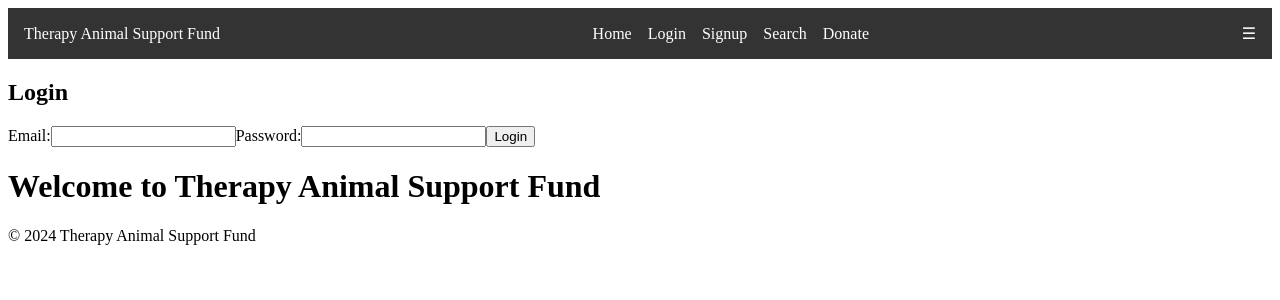
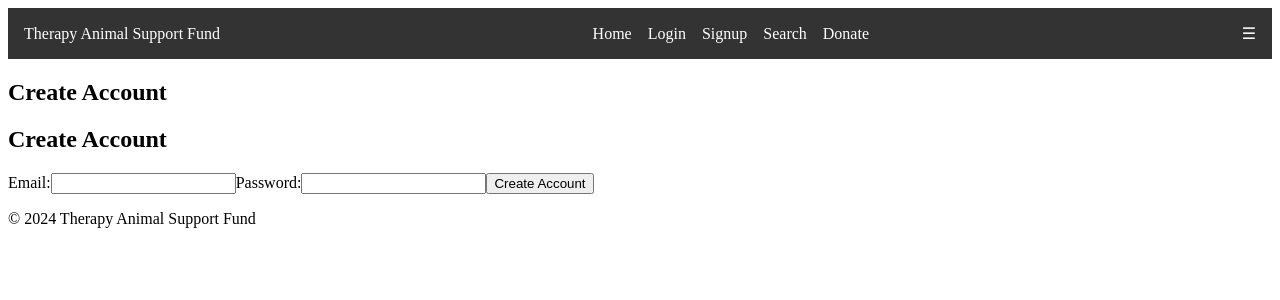
Before and after one commit to pommerpie/You-Have-A-Paw-In-Me, a React (Vite) app in the folder client/: page /signup in a window 1280 px wide. Shown: the top 300 px of the page. Built offline with nearby package versions, Linux system fonts and the light colour scheme.

Commit message:
updates to signup component so page renders

```diff
--- a/client/src/App.jsx
+++ b/client/src/App.jsx
@@ -1,6 +1,6 @@
 // src/App.js
 import React from 'react';
-import { BrowserRouter as Router, Routes, Link } from 'react-router-dom';
+import { BrowserRouter as Router, Routes, Route } from 'react-router-dom';
 import Header from './components/header';
 import Footer from './components/footer';
 import LandingPage from './pages/landingpage';
@@ -12,26 +12,20 @@ import DonationPage from './pages/donationpage';
 
 function App() {
   return (
-    // <Router>
-    //   <div>
-    //     <Header />
-    //     <Switch>
-    //       <Route path="/" exact component={LandingPage} />
-    //       <Route path="/login" component={LoginPage} />
-    //       <Route path="/signup" component={SignupPage} />
-    //       <Route path="/search" component={SearchPage} />
-    //       <Route path="/results" component={ResultsPage} />
-    //       <Route path="/donate" component={DonationPage} />
-    //     </Switch>
-    //     <Footer />
-    //   </div>
-    // </Router>
-    <div>
-      <Header />
-      <LoginPage/>
-       <LandingPage />
-     <Footer />
-    </div>
+    <Router>
+      <>
+        <Header />
+        <Routes>
+          <Route path="/" element={<LandingPage />} />
+          <Route path="/login" element={<LoginPage />} />
+          <Route path="/signup" element={<SignupPage />} />
+          <Route path="/search" element={<SearchPage />} />
+          <Route path="/results" element={<ResultsPage />} />
+          <Route path="/donate" element={<DonationPage />} />
+        </Routes>
+        <Footer />
+      </>
+    </Router>
   );
 }
 
--- a/client/src/components/signupform.jsx
+++ b/client/src/components/signupform.jsx
@@ -8,6 +8,7 @@ import { ADD_USER } from '../utils/mutations';
 const SignupForm = () => {
   const [email, setEmail] = useState('');
   const [password, setPassword] = useState('');
+  const [error, setError] = useState(null);
 
   const handleSignup = async () => {
     try {
@@ -33,7 +34,7 @@ const SignupForm = () => {
         <button type="button" onClick={handleSignup}>
           Create Account
         </button>
-        {error && <p>{error}</p>}
+        {error && <p>{error}</p>} {/* Display error if it exists */}
       </form>
     </div>
   );
```
